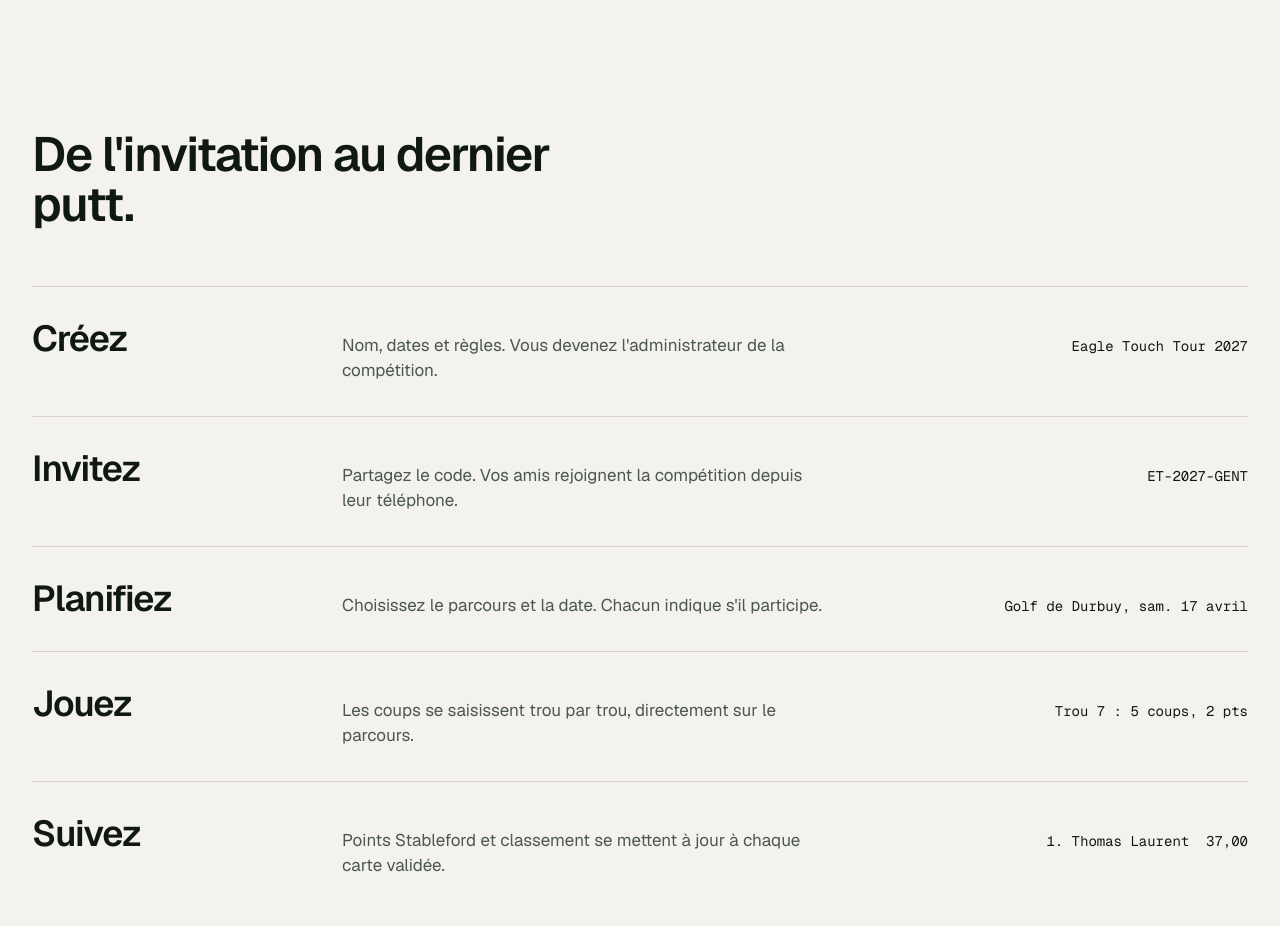
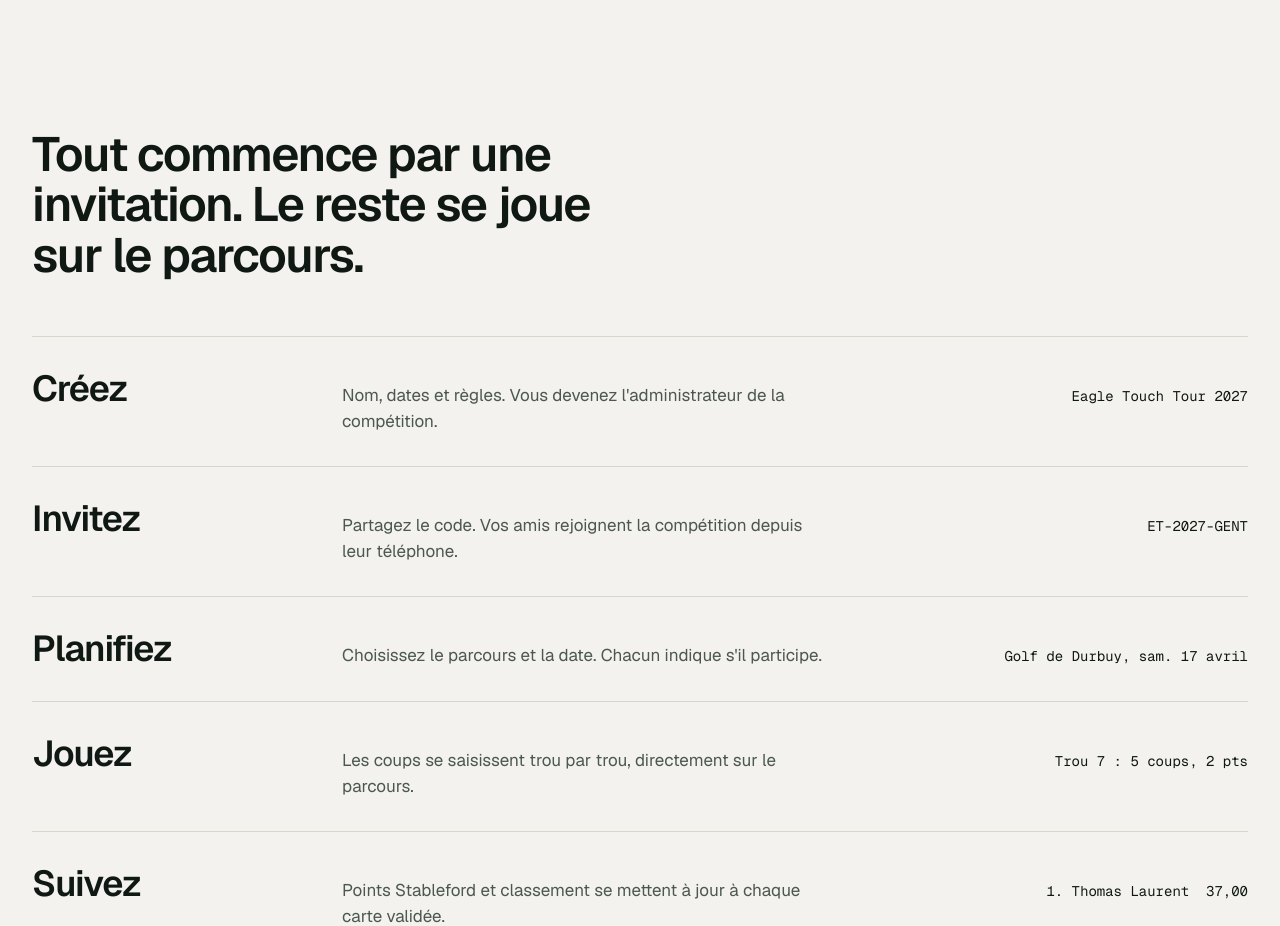
Before and after one commit to artibowzz-ui/eagle-touch, a Next.js app: page / in a window 1280 px wide. Shown: the part 880-1806 px from the top of the page. Built offline with nearby package versions, Linux system fonts and the light colour scheme; no server answers.

Commit message:
Update HowItWorks.tsx

```diff
--- a/components/HowItWorks.tsx
+++ b/components/HowItWorks.tsx
@@ -10,7 +10,7 @@ export function HowItWorks() {
   return (
     <section id="fonctionnement" className="mx-auto max-w-[1280px] px-4 py-20 md:px-8 md:py-28">
       <h2 className="max-w-[18ch] text-[2rem] leading-[1.05] font-semibold tracking-[-0.03em] md:text-5xl">
-        De l&apos;invitation au dernier putt.
+        Tout commence par une invitation. Le reste se joue sur le parcours.
       </h2>
       <ol className="mt-10 md:mt-14">
         {steps.map((s) => (
```
